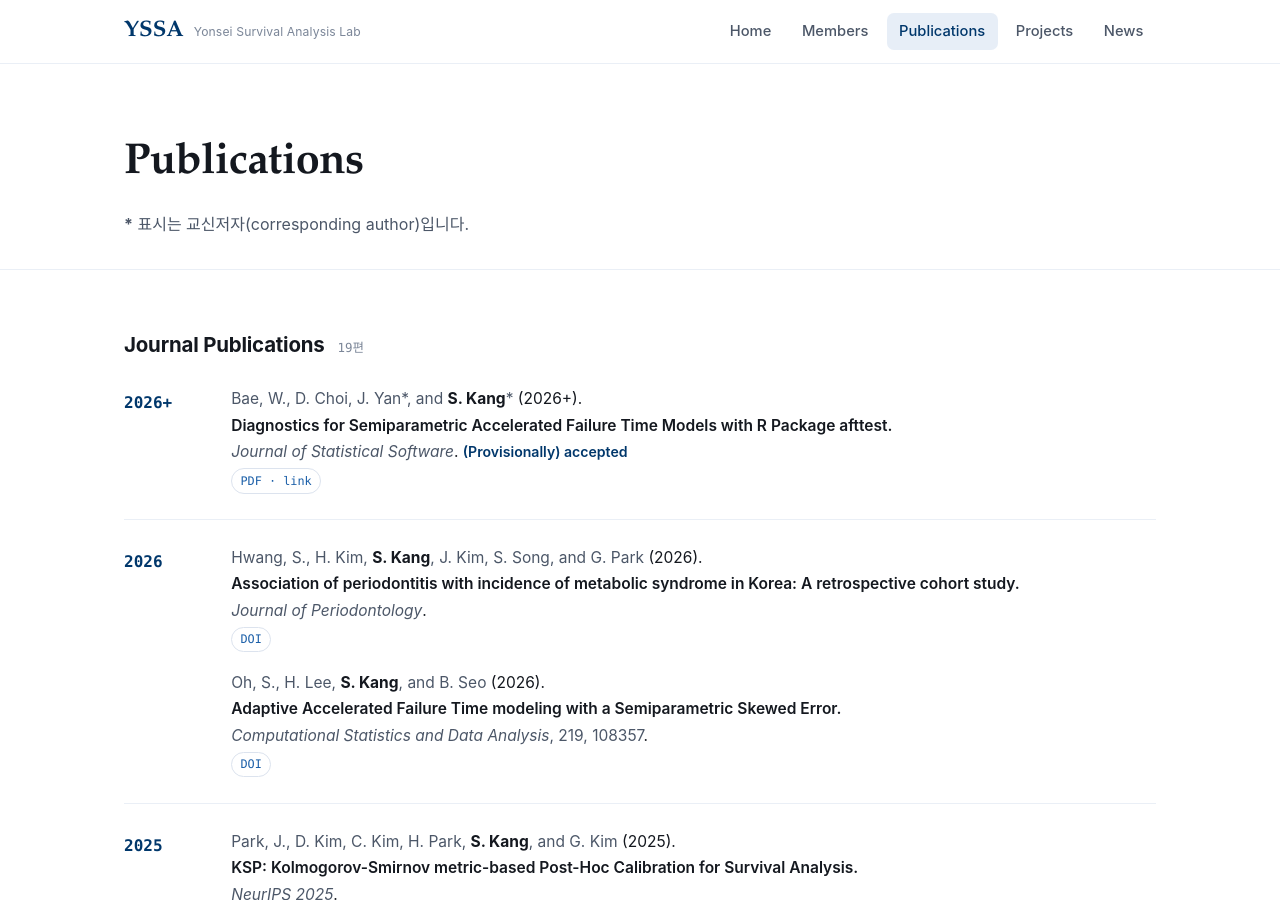
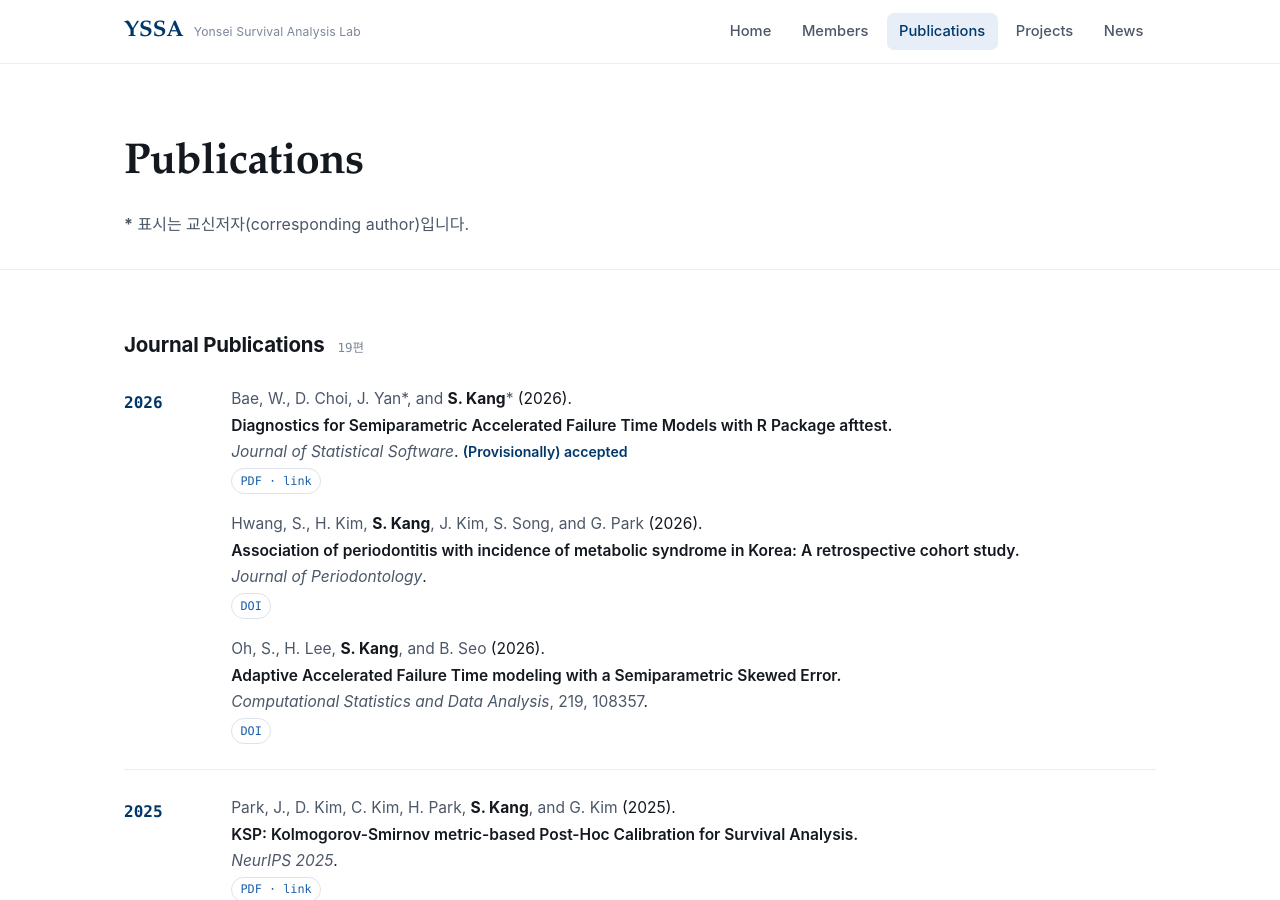
Before and after one commit to SKang94/yssa, a Jekyll site: the page built from publications.html, in a window 1280 px wide and 900 px high. Built offline with Jekyll 4.4.1, drawn with Linux system fonts in a browser that asks for light colours.

Commit message:
Fix formatting of year in publications.yml

```diff
--- a/_data/publications.yml
+++ b/_data/publications.yml
@@ -11,7 +11,7 @@
 #   link    : 그 외 링크(PDF 등)  [선택]
 
 - authors: "Bae, W., D. Choi, J. Yan\\*, and **S. Kang**\\*"
-  year: "2026+"
+  year: "2026"
   title: "Diagnostics for Semiparametric Accelerated Failure Time Models with R Package afttest"
   venue: "Journal of Statistical Software"
   note: (Provisionally) accepted
```
